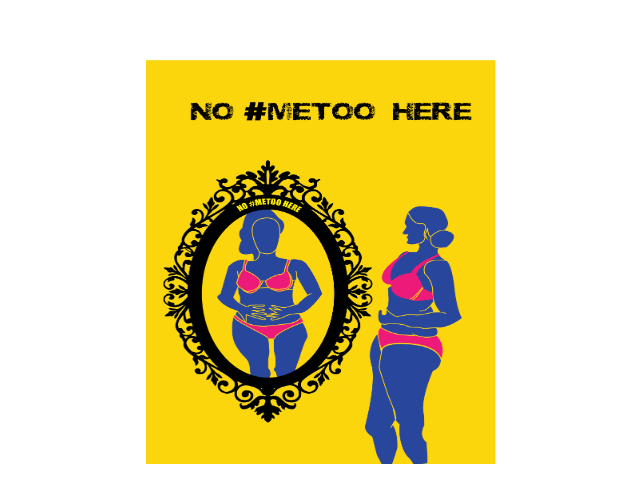
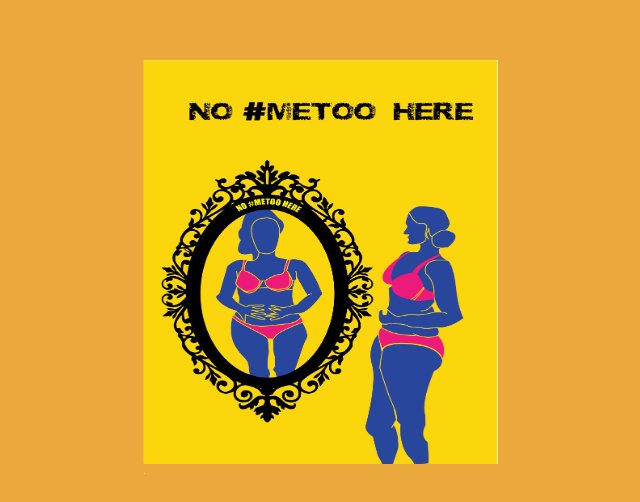
Before and after one commit to youngpeopleforpolitics/Inayat, a plain HTML site: page zine2.html in a window 1280 px wide. Shown: the part 138-640 px from the top of the page, without its empty margins (314-954 px from the left). Drawn offline with Linux system fonts and the light colour scheme.

Commit message:
Add files via upload

```diff
--- a/styles.css
+++ b/styles.css
@@ -16,10 +16,10 @@ p{
 .container{
 	width: 100%;
 	height: 100vh;
-	background: white;/*radial-gradient(#BFC4C2, #FAA544)*/;
+	background: #eba83d;/*radial-gradient(#BFC4C2, #FAA544)*/;
 }
 .book-content{
-	width: 50%;
+	width: 30%;
 	min-width: 250px;
 	max-width: 400px;
 	height: 23rem;
@@ -29,7 +29,7 @@ p{
 }
 .book{
 	position: absolute;
-	width: 90%;
+	width: 95%;
 	height: 115%;
 	transition: 1s;
 	transform-style: preserve-3d;
@@ -38,7 +38,7 @@ p{
 .face-front, .face-back{
 	width: 100%;
 	height: 100%;
-	background: white;
+	background: #eba83d;
 	padding: 10px;
 	box-sizing: border-box;
 	overflow: hidden;
--- a/zine2.html
+++ b/zine2.html
@@ -7,7 +7,7 @@
         <meta name="description" content="">
         <meta name="viewport" content="width=device-width, initial-scale=1">
         <link rel="stylesheet" href="styles.css">
-        <script src="https://kit.fontawesome.com/yourcode.js" crossorigin="anonymous"></script>
+
 </head>
     <body>
       <center></center>
```
Also changed, not shown: index.html (+1 -1 lines), zine1.html (line endings or trailing spaces).
